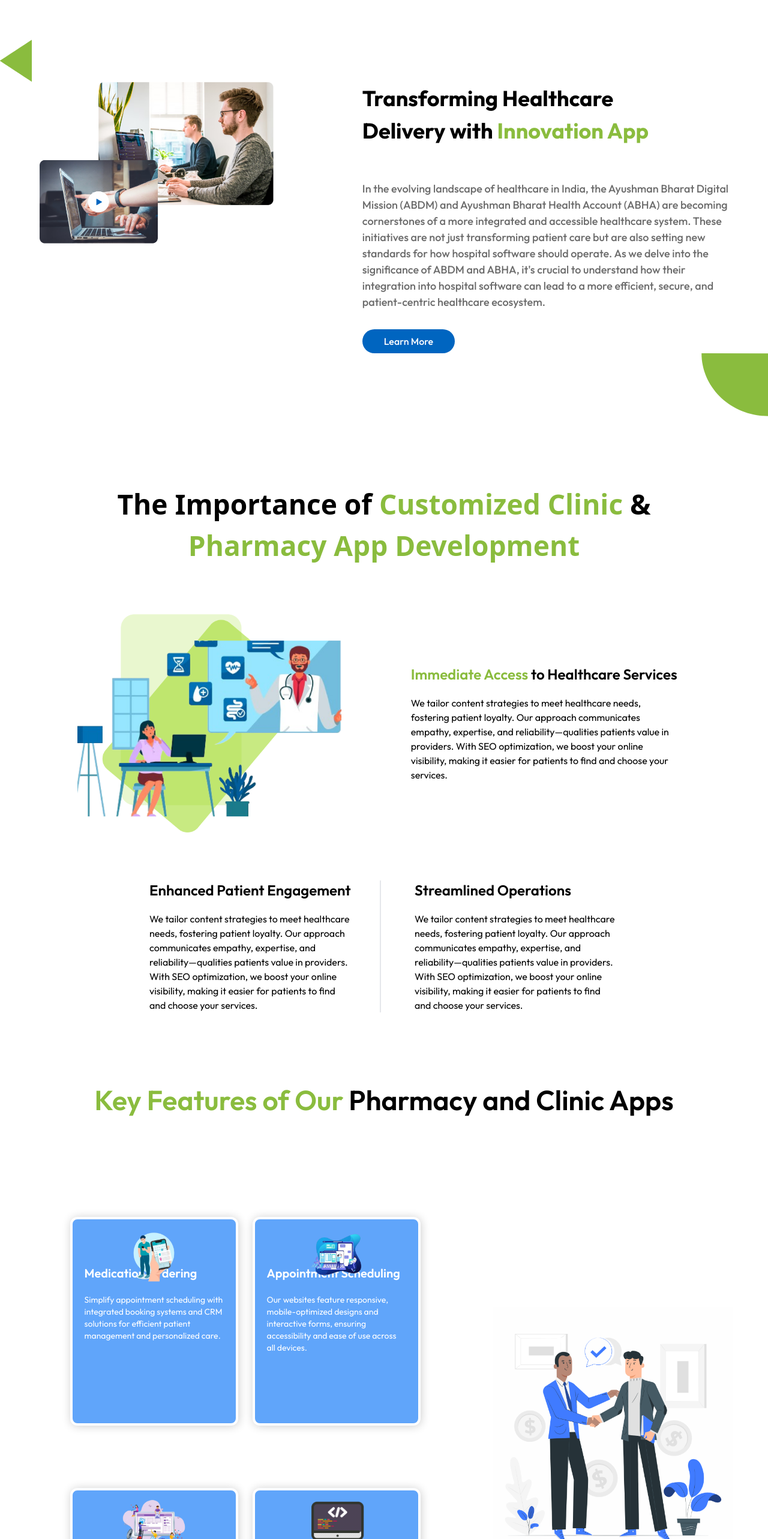
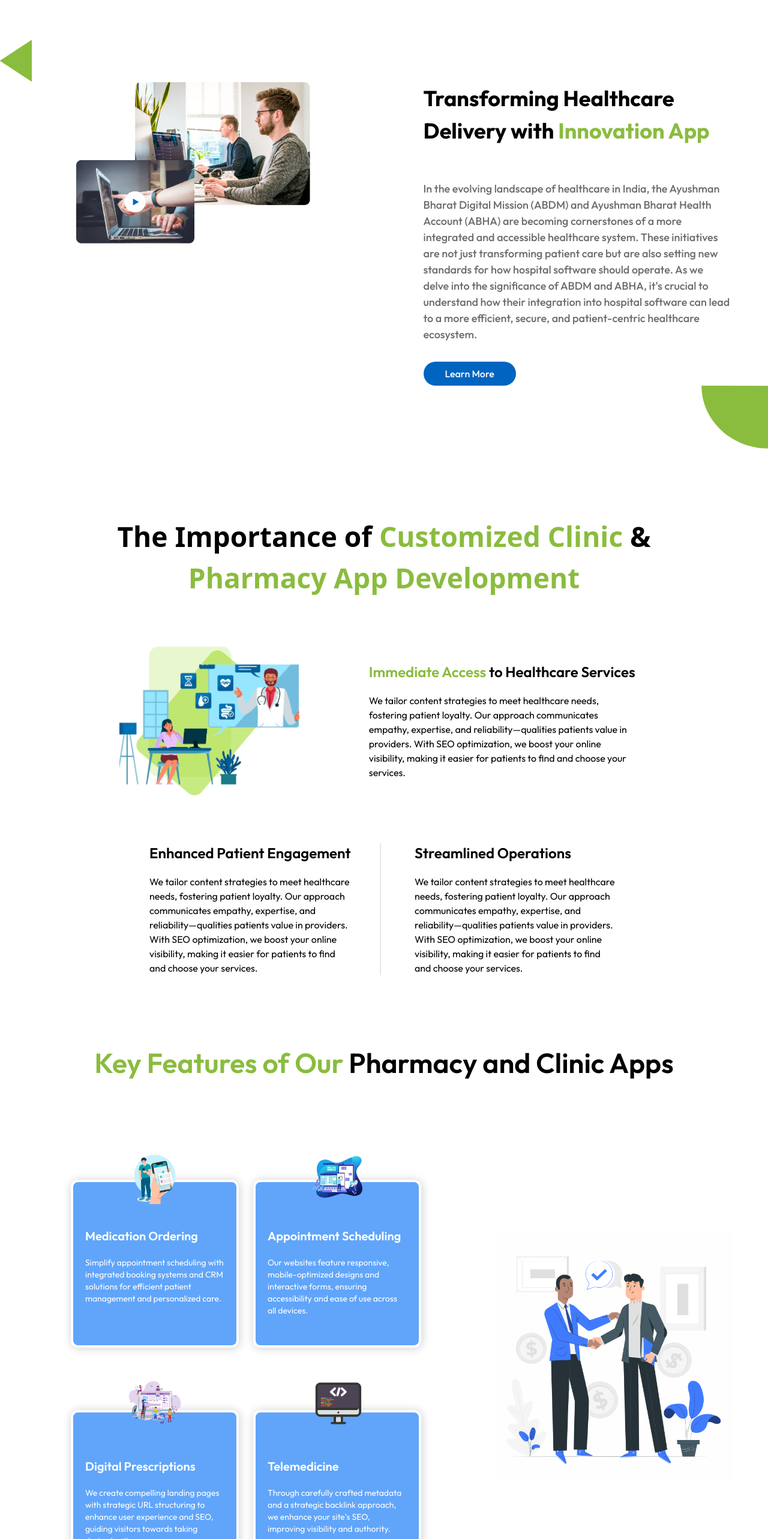
Before and after one commit to abdulhaseebss/i9, a React (Vite) app: page /marketing in a window 1280 px wide. Shown: the part 780-3346 px from the top of the page at 60% size. Built offline with nearby package versions, Linux system fonts and the light colour scheme.

Commit message:
i9 responsive compelete

```diff
--- a/src/components/sect4marketcard/Sec4MarketCard.jsx
+++ b/src/components/sect4marketcard/Sec4MarketCard.jsx
@@ -8,7 +8,7 @@
 
    <div className="grand-child-1 mt-20">
           <div className="flex justify-center ">
-            <div className="card bg-blue-400 px-5 pb-[40vh] hover:bg-blue-600 transition-all border-[4px] border-white text-white w-[280px] h-[230px] p-2 py-5 text-md rounded-xl relative z-10">
+            <div className="card bg-blue-400 px-5 hover:bg-blue-600 transition-all border-[4px] border-white text-white w-[280px] h-[280px] p-2 py-5 text-md rounded-xl relative z-10">
               <p className="font-bold text-xl outfit mt-14">
                 {props.head}
               </p>
@@ -18,7 +18,7 @@
             </div>
           </div>
           <div className="flex justify-center relative z-10">
-            <img className="-mt-[340px] max-[1400px]:mt-[-330px]  h-[90px] absolute" src={props.image} alt="" />
+            <img className="-mt-[330px] w-[90px] absolute" src={props.image} alt="" />
           </div>
         </div>
 
--- a/src/components/section2/Section2.jsx
+++ b/src/components/section2/Section2.jsx
@@ -9,23 +9,25 @@
   return (
     <div className="outfit">
         <>
-<img className={`mt-[70px] ${props.imageHidden}`} src={vector} alt=''/>
+<img className={`mt-[70px] ${props.imageHidden} max-[800px]:w-[10%]`} src={vector} alt=''/>
     <div className={`flex justify-around flex-wrap ${props.mirror}`}>
 
         <div className="img">
-        <img className="w-[390px] mb-4 mr-4 max-[600px]:w-[250px]" src={props.image} alt='image'/>
+        <img className="w-[390px] mb-4 max-[600px]:w-[250px] mx-16" src={props.image} alt='image'/>
         </div>
         <div className="img-para text-wrap">
 
           <p className="font-bold text-[36px] max-[600px]:text-xl max-[1000px]:text-center">{props.heading}</p>
-          <p className="text-[18px] mt-14 font-medium text-[#1e1e1ea8] max-[600px]:text-sm">{props.pera}
 
-        </p>
+          <div className="max-[800px]:flex max-[800px]:flex-col max-[800px]:items-center max-[800px]:justify-center">
+            <p className="text-[18px] mt-14 font-medium text-[#1e1e1ea8] max-[600px]:text-sm w-[40vw] max-[1200px]:w-[50vw] max-[800px]:w-[80%]">{props.pera}</p>
+
         <button className={`bg-[#0065C0] mt-8 text-white p-2 px-9 rounded-full font-medium ${props.hidden}`}>Learn More</button>
+          </div>
         </div>
     </div>
     <div className="flex justify-end">
-    <img  className={`${props.imageHidden}`} src={Vector2} alt=''/>
+    <img  className={`${props.imageHidden} max-[800px]:w-[10%]`} src={Vector2} alt=''/>
 
     </div>
 </>
--- a/src/components/section3/Sec3Market.jsx
+++ b/src/components/section3/Sec3Market.jsx
@@ -9,7 +9,7 @@
       </div>
 
       <div className="flex justify-center mt-20 gap-24 items-center flex-wrap">
-        <img className="w-[55vh]" src={market} alt="market" />
+        <img className="w-[300px]" src={market} alt="market" />
         <div className="w-[38%] max-[800px]:w-[80%]">
         <p className="font-bold text-2xl ml-5 outfit"><span className="text-[#8ABC3E]">Immediate Access</span> to Healthcare Services</p>
         <p className="mt-5 mx-5 outfit-card">We tailor content strategies to meet healthcare needs, fostering patient loyalty. Our approach communicates empathy, expertise, and reliability—qualities patients value in providers. With SEO optimization, we boost your online visibility, making it easier for patients to find and choose your services.</p>
--- a/src/components/section4marketing/sec4marketing.jsx
+++ b/src/components/section4marketing/sec4marketing.jsx
@@ -63,7 +63,7 @@
           </div>
 
       <div className="marker4img child-2">
-          <img className="h-[420px] " src={sec4} alt="" />
+          <img className="w-[400px] " src={sec4} alt="" />
         </div>
       </div>
 
--- a/src/components/section5/Sec5MarketingCard.jsx
+++ b/src/components/section5/Sec5MarketingCard.jsx
@@ -14,7 +14,7 @@
 
   return (
     <>
-        <div className='flex gap-5 shadow-xl p-3 w-[540px] outfit items-center rounded-xl px-5 mt-5' >
+        <div className='flex gap-5 shadow-xl p-3 w-[540px] outfit items-center rounded-xl px-5 mt-5 mx-5' >
           <div><img className=' transition-all w-[150px] rounded-2xl' src={props.image} alt="" /></div>
           <div className='w-[90%]'>
             <p className='mb-5 text-xl'>{props.head}</p>
--- a/src/components/section8/Section8.jsx
+++ b/src/components/section8/Section8.jsx
@@ -5,7 +5,7 @@
 const Section8 = () => {
 
     const text = <p>Pioneers in <span className='text-[#8ABC3E]'>Digital Healthcare</span></p>
-    const peragraph = <p>At i9, we understand the importance of a lasting logo. <br /> Our experienced designers listen to your needs, <br /> crafting logos that convey your brand's name, <br /> sincerity, and dedication. With a futuristic approach, <br /> we ensure your logo stands out, attracting attention <br /> and respect for your business</p>
+    const peragraph = <p>At i9, we understand the importance of a lasting logo. Our experienced designers listen to your needs, crafting logos that convey your brand's name, sincerity, and dedication. With a futuristic approach, we ensure your logo stands out, attracting attention and respect for your business</p>
 
     const text2 = <p>The Ultimate <span className='text-[#8ABC3E]'>Healthcare Management <br /> Software</span></p>
     const text3 = <p>Beyond Software, <span className='text-[#8ABC3E]'>A Healthcare <br /> Revolution</span></p>
--- a/src/screens/Interoperability.jsx
+++ b/src/screens/Interoperability.jsx
@@ -69,7 +69,7 @@
 
   const text = <p><span className="text-[#8ABC3E]">The Essential Role</span>  of Hospital <br /> Information Systems</p>
 
-  const peragraph = <p>In the rapidly evolving landscape of healthcare, the integration of <br/> technology has become a cornerstone for enhancing operational <br/> efficiency and elevating patient care standards. At the heart of <br/> this technological revolution lies the Hospital Information System <br/> (HIS), a comprehensive suite that seamlessly integrates various <br/> aspects of hospital operations, from patient management to <br/> administrative workflows. The adoption of HIS is not just a trend <br/> but a necessary evolution to meet the increasing demands of <br/> modern healthcare delivery, ensuring that patient care is both <br/> effective and efficient.</p>
+  const peragraph = <p>In the rapidly evolving landscape of healthcare, the integration of technology has become a cornerstone for enhancing operational efficiency and elevating patient care standards. At the heart of this technological revolution lies the Hospital Information System (HIS), a comprehensive suite that seamlessly integrates various <br/> aspects of hospital operations, from patient management to administrative workflows. The adoption of HIS is not just a trend  but a necessary evolution to meet the increasing demands of modern healthcare delivery, ensuring that patient care is both effective and efficient.</p>
 
   const conclutionHead = <p>In <span className="text-[#8ABC3E]">Conclusion</span></p>
   const conclutionpera = "He journey of electronic medical records (EMR) from its humble beginnings to the digital excellence of platforms like Super Dr is a testament to the transformative power of technology in healthcare. With systems like Super Dr EMR, the future of patient record management"
--- a/src/screens/Marketing.jsx
+++ b/src/screens/Marketing.jsx
@@ -22,7 +22,7 @@
 
 
   const text = <p>Transforming Healthcare <br /> Delivery with<span className="text-[#8ABC3E]"> Innovation App</span></p>
-  const peragraph = <p>In the evolving landscape of healthcare in India, the Ayushman Bharat Digital <br /> Mission (ABDM) and Ayushman Bharat Health Account (ABHA) are becoming <br /> cornerstones of a more integrated and accessible healthcare system. These <br /> initiatives are not just transforming patient care but are also setting new <br /> standards for how hospital software should operate. As we delve into the <br /> significance of ABDM and ABHA, it's crucial to understand how their <br /> integration into hospital software can lead to a more efficient, secure, and <br /> patient-centric healthcare ecosystem.</p>
+  const peragraph = <p>In the evolving landscape of healthcare in India, the Ayushman Bharat Digital Mission (ABDM) and Ayushman Bharat Health Account (ABHA) are becoming cornerstones of a more integrated and accessible healthcare system. These initiatives are not just transforming patient care but are also setting new standards for how hospital software should operate. As we delve into the significance of ABDM and ABHA, it's crucial to understand how their integration into hospital software can lead to a more efficient, secure, and patient-centric healthcare ecosystem.</p>
 
   const conclutionHead = <p>i9 <span className="text-[#8ABC3E] ">Innovations</span></p>
   const conclutionpera = "i9 Innovations' LIMS is more than just a laboratory information management system; it's a comprehensive solution designed to elevate the standards of laboratory operations. By choosing Super Dr's LIMS, you're not just adopting new software; you're embracing a future ."
```
